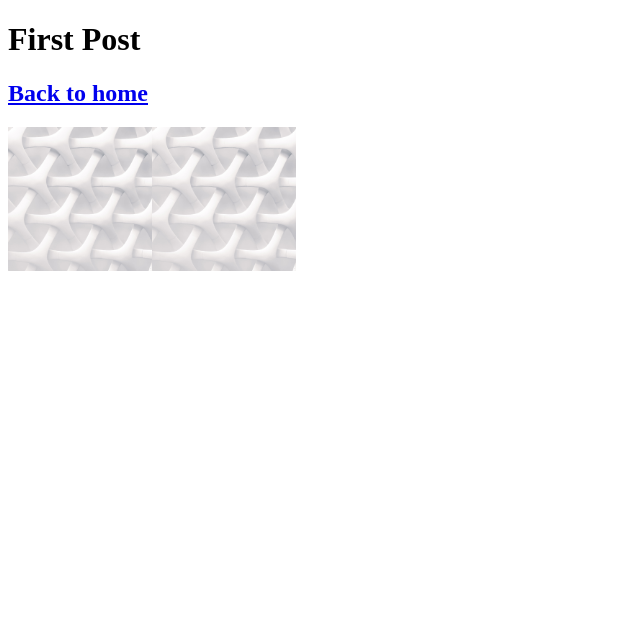
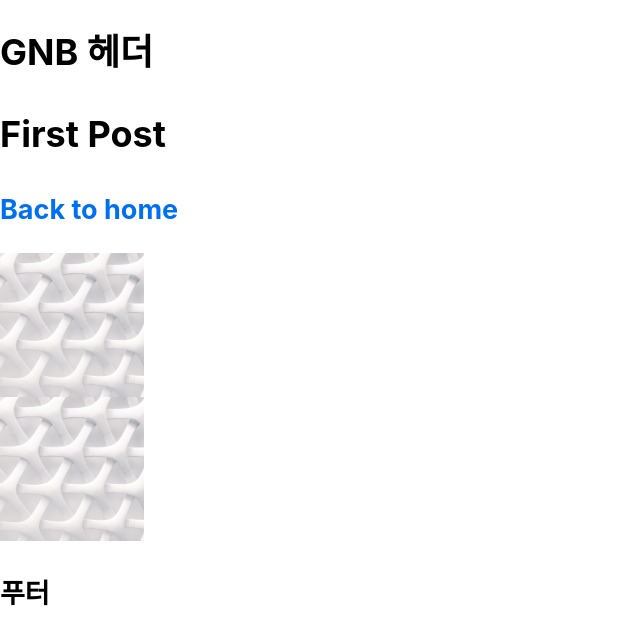
Before and after one commit to park-siwan/nextjs-blog, a Next.js app: page /posts/first-post in a window 1280 px wide. Shown: the top 644 px of the page, without its empty margins (0-640 px from the left). Built offline with nearby package versions, Linux system fonts and the light colour scheme.

Commit message:
global css 적용

```diff
--- /dev/null
+++ b/pages/_app.js
@@ -0,0 +1,15 @@
+import '../styles/global.css';
+
+export default function App({ Component, pageProps }) {
+  return (
+    <div>
+      <header>
+        <h1>GNB 헤더</h1>
+      </header>
+      <Component {...pageProps} />
+      <footer>
+        <h2>푸터</h2>
+      </footer>
+    </div>
+  );
+}
--- /dev/null
+++ b/styles/global.css
@@ -0,0 +1,27 @@
+html,
+body {
+  padding: 0;
+  margin: 0;
+  font-family: -apple-system, BlinkMacSystemFont, Segoe UI, Roboto, Oxygen,
+    Ubuntu, Cantarell, Fira Sans, Droid Sans, Helvetica Neue, sans-serif;
+  line-height: 1.6;
+  font-size: 18px;
+}
+
+* {
+  box-sizing: border-box;
+}
+
+a {
+  color: #0070f3;
+  text-decoration: none;
+}
+
+a:hover {
+  text-decoration: underline;
+}
+
+img {
+  max-width: 100%;
+  display: block;
+}
```
